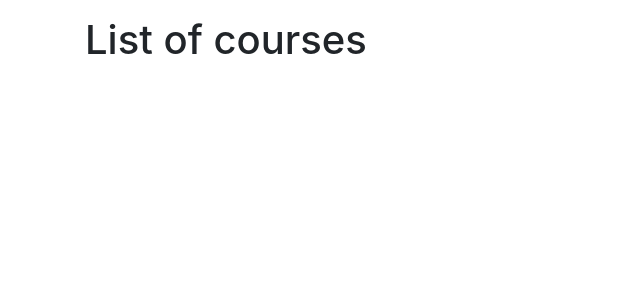
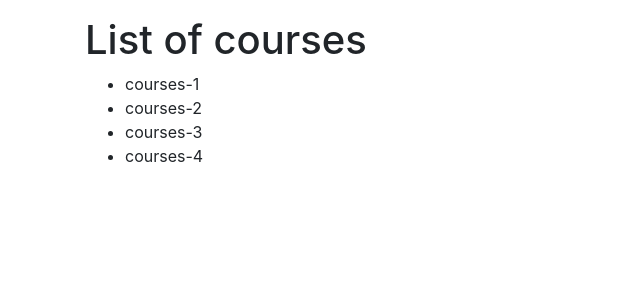
Before and after one commit to kumaruidivloper/Input-And-Output, an Angular app: page / in a window 1280 px wide. Shown: the top 300 px of the page, without its empty margins (0-640 px from the left). Built offline with nearby package versions, Linux system fonts and the light colour scheme.

Commit message:
ngIf-example-2

```diff
--- a/src/app/app.component.html
+++ b/src/app/app.component.html
@@ -2,6 +2,9 @@
 <div class="container mt-3">
     <div *ngIf="courses.length > 0">
       <h1>List of courses</h1>
+      <ul>
+        <li *ngFor="let course of courses">{{course}}</li>
+      </ul>
     </div>
     <div *ngIf="courses.length === 0">
       <h1>No courses yet</h1>
--- a/src/app/app.component.ts
+++ b/src/app/app.component.ts
@@ -6,5 +6,6 @@ import { Component } from '@angular/core';
   styleUrls: ['./app.component.scss']
 })
 export class AppComponent {
-    courses = [1,2]
+    courses = ['courses-1', 'courses-2', 'courses-3', 'courses-4']
+
 }
```
